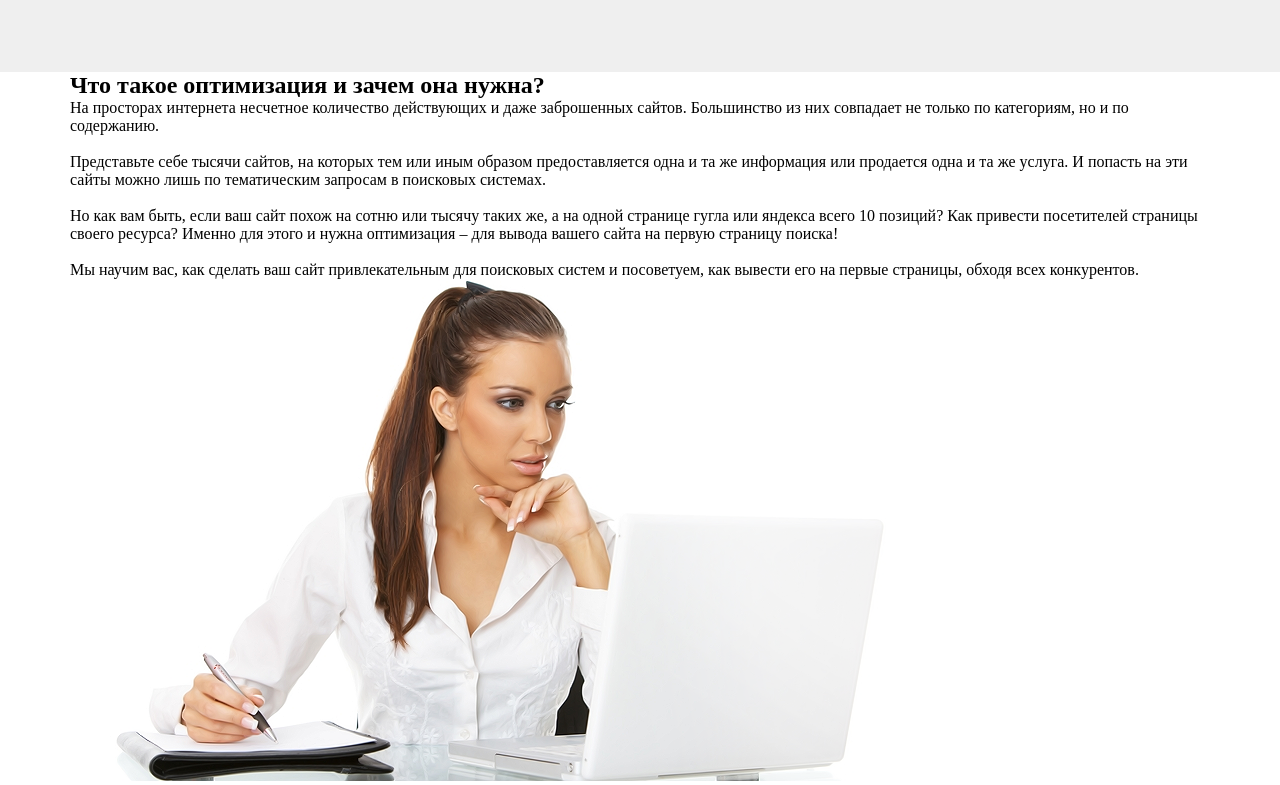
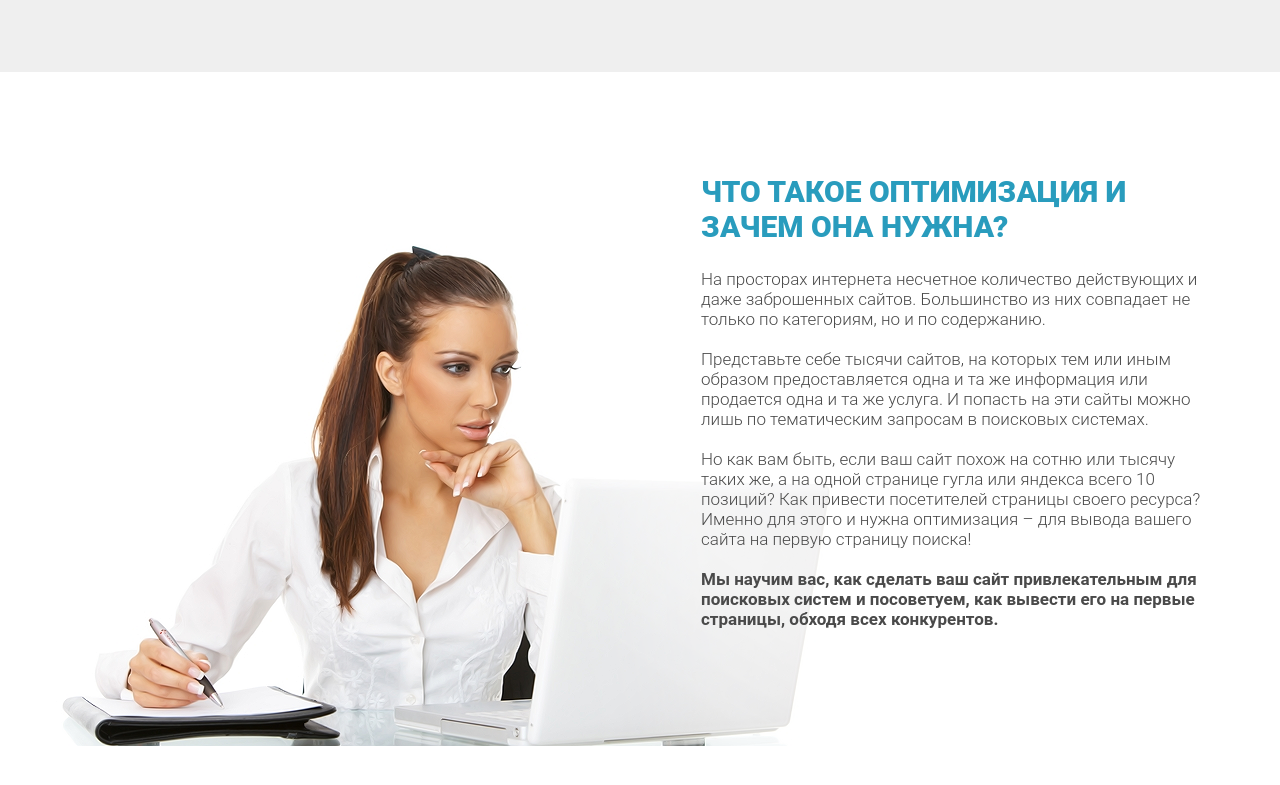
Before and after one commit to Alekskarb/WordPress, a plain HTML site: page index.html in a window 1280 px wide. Shown: the part 1375-2160 px from the top of the page. After the commit the page ends 2121 px from the top, so only its background shows below. Drawn offline with Linux system fonts and the light colour scheme.

Commit message:
finish_section

```diff
--- a/css/styles.css
+++ b/css/styles.css
@@ -12,6 +12,7 @@
 
 .container {
     width: 1140px;
+    position: relative;
     margin: 0 auto;
 }
 
@@ -35,10 +36,6 @@
 h1 {
     margin-top: 53px;
 }
-
-/*h2.title_big {*/
-/*    margin: 20px;*/
-/*}*/
 .title {
     font-family: Roboto, sans-serif;
     font-weight: 900;
@@ -112,6 +109,8 @@ h1 {
 .waiting {
     min-height: 607px;
     background: #EFEFEF;
+    padding-top: 88px;
+    padding-bottom: 75px;
 }
 .waiting .waiting_title {
     font-family: Roboto, sans-serif;
@@ -121,10 +120,6 @@ h1 {
     text-align: center;
     text-transform: uppercase;
     color: #252525;
-}
-.waiting .container {
-    padding-top: 88px;
-    padding-bottom: 75px;
 }
 .waiting_divider {
     width: 220px;
@@ -166,4 +161,32 @@ h1 {
 }
 .optima {
     min-height: 550px;
+    padding: 102px 0 107px 0;
 }
+.optima_header {
+    font-family: Roboto, sans-serif;
+    font-weight: 900;
+    font-size: 30px;
+    text-transform: uppercase;
+    color: #299CBD;
+    margin-left: 631px;
+}
+.optima_text {
+    font-family: Roboto, sans-serif;
+    font-style: normal;
+    font-weight: 300;
+    font-size: 17px;
+    color: #4A4A4A;
+    margin-left: 631px;
+    margin-top: 25px;
+}
+.optima_text span {
+    font-family: Roboto, sans-serif;
+    font-weight: bold;
+}
+.optima_img{
+    position: absolute;
+    left: -54px;
+    top: 70px;
+    z-index: -1;
+}
```
